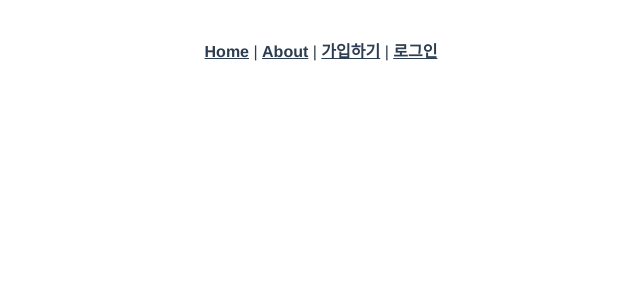
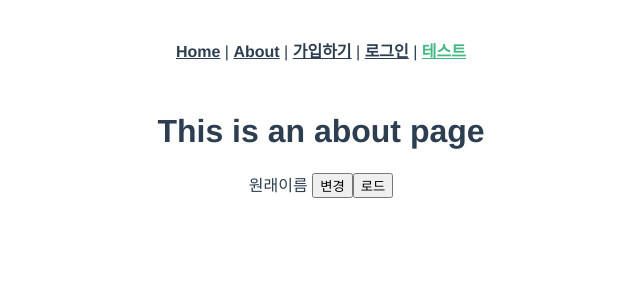
Before and after one commit to Dongnic/port-ver1, a Vue app: page /test in a window 1280 px wide. Shown: the top 300 px of the page, without its empty margins (319-959 px from the left). Built offline with nearby package versions, Linux system fonts and the light colour scheme.

Commit message:
22.10.3 소셜로그인 처리 준비, store 공부

```diff
--- a/src/App.vue
+++ b/src/App.vue
@@ -4,7 +4,8 @@
       <router-link to="/">Home</router-link> |
       <router-link to="/about">About</router-link> |
       <router-link to="/joinForm">가입하기</router-link> |
-      <router-link to="/loginForm">로그인</router-link>
+      <router-link to="/loginForm">로그인</router-link> |
+      <router-link to="/test">테스트</router-link>
     </nav>
     <router-view/>
   </div>
--- a/src/main.js
+++ b/src/main.js
@@ -3,4 +3,6 @@ import App from './App.vue'
 import router from './router'
 import store from './store'
 
-createApp(App).use(store).use(router).mount('#app')
+createApp(App).use(router).use(store).mount('#app')
+// App.config.globalProperties.$axios = axios
+// App.config.globalProperties.$store = store
--- a/src/router/index.js
+++ b/src/router/index.js
@@ -34,7 +34,7 @@ const routes = [
       import(/* webpackChunkName: "user" */ '../views/user/joinDone.vue')
   },
   {
-    path: '/storeTest',
+    path: '/test',
     name: 'storeTest',
     component: () =>
       import(/* webpackChunkName: "user" */ '../views/test/StoreTest.vue')
--- a/src/store/modules/module1.js
+++ b/src/store/modules/module1.js
@@ -1,19 +1,47 @@
 // store/modules/module1.js
+import $axios from 'axios'
 export const module1 = {
-  state: () => ({ counter: 10 }),
+  namespaced: true,
+  state: {
+    counter: 10,
+    server: [],
+    currentServer: '',
+    userInfo: [],
+    userName: '원래이름'
+  },
   mutations: {
-    setCounter (state, value) {
-      state.counter = value
+    SET_USER_NAME (state, value) {
+      state.userName = value
     }
   },
   actions: {
     test () {
       console.log(4)
+    },
+    changeUserName ({ commit }, value) {
+      console.log(value)
+      commit('SET_USER_NAME', value + '변경')
+    },
+    loadUserName ({ commit }) {
+      $axios
+        .get('/user/userInfo')
+        .then(function (response) {
+          console.log('/userInfo', response)
+          console.log('헤더 : ', response.headers)
+          console.log('data : ', response.data)
+          console.log('data type : ', typeof response.data)
+          commit('SET_USER_NAME', response.data.username)
+        })
+        .catch(function (error) {
+          console.log(error)
+          commit('SET_USER_NAME', '로그인인함')
+        })
     }
   },
   getters: {
-    time2 (state) {
-      return state.counter * 2
+    getUserName (state) {
+      console.log(state.userName)
+      return state.userName
     }
   }
 }
--- a/src/views/AboutView.vue
+++ b/src/views/AboutView.vue
@@ -8,7 +8,7 @@
   </div>
 </template>
 <script>
-import axios from 'axios'
+import $axios from 'axios'
 export default {
   data () {
     return {
@@ -20,7 +20,7 @@ export default {
   created () {
     console.log('created ===========')
     const thisVal = this
-    axios
+    $axios
       .get('/user/userInfo')
       .then(function (response) {
         console.log('/userInfo', response)
@@ -37,7 +37,7 @@ export default {
   methods: {
     getUserList: function () {
       const thisVal = this
-      axios
+      $axios
         .get('/user')
         .then(function (response) {
           console.log("get('/user')", response)
--- a/src/views/test/StoreTest.vue
+++ b/src/views/test/StoreTest.vue
@@ -3,8 +3,10 @@
     <h1>This is an about page</h1>
     {{ counter }}
     {{ times2 }}
-    {{ test }}
-    <button @click="inc">inc</button>
+    {{ times2 }}
+    {{ userName }}
+    <button @click="inc">변경</button>
+    <button @click="load">로드</button>
   </div>
 </template>
 <script>
@@ -15,13 +17,12 @@ export default {
   setup () {
     const store = useStore()
     // state는 moduleName으로 쪼개서 들어간다.
-    const counter = computed(() => store.state.module2.counter)
+    const userName = computed(() => store.getters['module1/getUserName'])
+    // getters와 mutation은 전역으로 들어가서 store.getters.Counter.time2가 아니라 store.getters.time2이다
+    const inc = () => store.dispatch('module1/changeUserName', userName.value)
+    const load = () => store.dispatch('module1/loadUserName')
 
-    // getters와 mutation은 전역으로 들어가서 store.getters.Counter.time2가 아니라 store.getters.time2이다
-    const test = computed(() => store.getters.time2)
-    const inc = () => store.commit('setCounter', counter.value + 1)
-
-    return { inc, test }
+    return { inc, load, userName }
   }
 }
 </script>
--- a/src/views/user/joinPage.vue
+++ b/src/views/user/joinPage.vue
@@ -27,7 +27,7 @@
   </div>
 </template>
 <script>
-import axios from 'axios'
+import $axios from 'axios'
 export default {
   name: 'JoinPage',
   data: () => ({
@@ -53,7 +53,7 @@ export default {
       }
       const data = this.signup
       const vm = this
-      axios
+      $axios
         .post('/user', data)
         .then(function (response) {
           console.log('data : ', response.data)
--- a/src/views/user/loginPage.vue
+++ b/src/views/user/loginPage.vue
@@ -2,12 +2,45 @@
   <div class="login">
     <h1>로그인 페이지</h1>
     <hr />
-    <form action="/login" method="POST">
-      <input type="text" name="username" placeholder="이메일 입력" /><br />
-      <input type="password" name="password" placeholder="비밀번호 입력" /><br />
+    <form @submit.prevent="onSubmit()">
+      <input type="email" v-model.trim="login.username" placeholder="이메일 입력" minlength="1" required/><br />
+      <input type="password" v-model.trim="login.password" placeholder="비밀번호 입력" minlength="4" maxlength="16" autocomplete="new-password" required/>
       <button type="submit">로그인</button>
     </form>
     <a href="/oauth2/authorization/google">구글 로그인</a> |
     <router-link to="/joinForm">가입하기</router-link> |
   </div>
 </template>
+<script>
+import $axios from 'axios'
+export default {
+  name: 'LoginPage',
+  data: () => ({
+    login: {
+      username: '',
+      password: ''
+    }
+  }),
+  methods: {
+    onSubmit: function () {
+      console.log(this.login)
+      if (this.login.username == null || this.login.password == null) {
+        alert('필수값 누락')
+        return
+      }
+      const vm = this
+      $axios
+        .post('/login', vm.login)
+        .then(function (response) {
+          console.log('data : ', response.data)
+          console.log('data type : ', typeof response.data)
+          alert('로그인 성공')
+        })
+        .catch(function (error) {
+          alert('로그인 실패')
+          console.log(error)
+        })
+    }
+  }
+}
+</script>
```
Also changed, not shown: jsconfig.json (line endings or trailing spaces).
